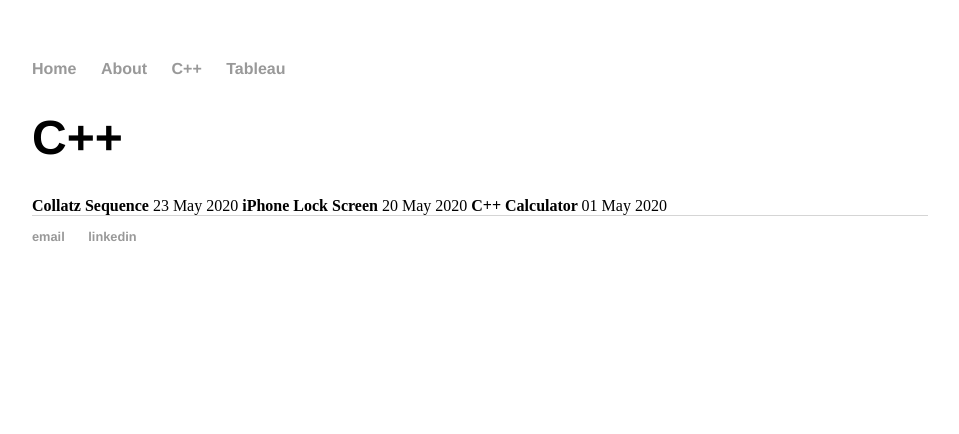
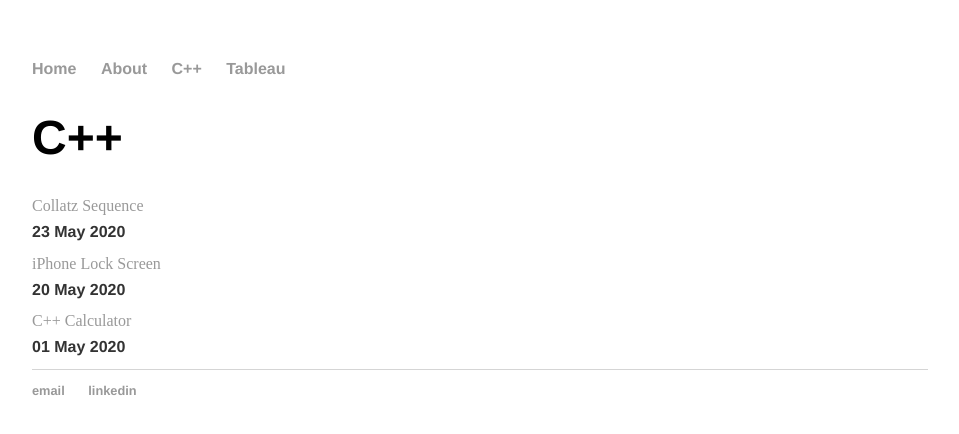
Before and after one commit to cchanzl/Lock-Screen, a Jekyll site: the page built from cpp/index.html, in a window 1280 px wide. Shown: the top 434 px of the page, without its empty margins (160-1119 px from the left). Built offline with Jekyll 4.4.1, drawn with Linux system fonts in a browser that asks for light colours.

Commit message:
Update index.html

```diff
--- a/cpp/index.html
+++ b/cpp/index.html
@@ -8,8 +8,9 @@ title: C++
 
 		{% if post.categories contains "cpp" %}
 
-		<b href="{{ post.url }}" title="{{ post.title }}"> {{ post.title }} </b>
-		<date>{{ post.date | date_to_string }}</date>
+		<a href="{{ post.url }}" title="{{ post.title }}"> {{ post.title }} </a>
+		<br>
+		<h2>{{ post.date | date_to_string }}</h2>
 
 		{% endif %}
 
```
